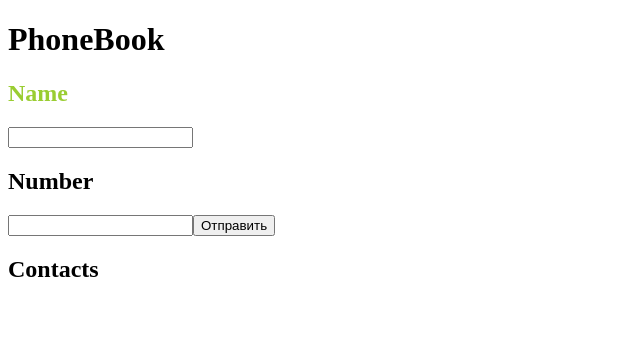
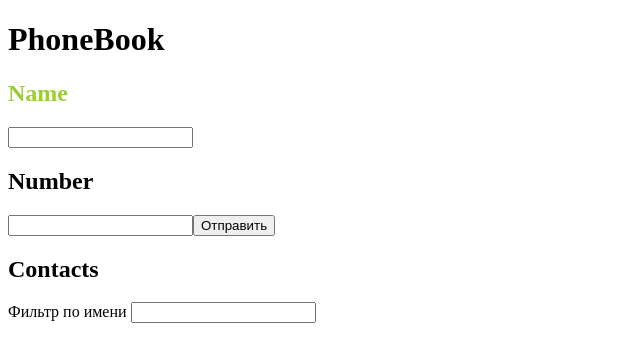
Before and after one commit to Anatoliy-Mostovoy/goit-react-hw-02-phonebook, a React (Create React App) app: page / in a window 1280 px wide. Shown: the top 362 px of the page, without its empty margins (0-640 px from the left). Built offline with nearby package versions, Linux system fonts and the light colour scheme.

Commit message:
done filter

```diff
--- a/src/App.js
+++ b/src/App.js
@@ -1,11 +1,13 @@
 import React, { Component } from 'react';
 import { Form } from './Components/Form/Form';
 import { Contacts } from './Components/Contacts/Contacts';
+import { Filter } from './Components/Filter/Filter';
 // import s from './App.module.css';
 
 export class App extends Component {
   state = {
     contacts: [],
+    filter: '',
   };
 
   getSubmitData = data => {
@@ -14,12 +16,26 @@ export class App extends Component {
     });
   };
 
+  changeFilterValue = event => {
+    this.setState({ filter: event.target.value });
+  };
+
+  getVisibleContacts = () => {
+    const { contacts, filter } = this.state;
+    return contacts.filter(contact =>
+      contact.name.toLowerCase().includes(filter.toLowerCase()),
+    );
+  };
+
   render() {
+    const visibleContacts = this.getVisibleContacts();
+
     return (
       <>
         <h1>PhoneBook</h1>
         <Form submitMethod={this.getSubmitData} />
-        <Contacts contacts={this.state.contacts} />
+        <Contacts contacts={visibleContacts} />
+        <Filter value={this.state.filter} onChange={this.changeFilterValue} />
       </>
     );
   }
--- /dev/null
+++ b/src/Components/Filter/Filter.js
@@ -0,0 +1,9 @@
+import React from 'react';
+
+export const Filter = ({ value, onChange }) => {
+  return (
+    <label>
+      Фильтр по имени <input type="text" value={value} onChange={onChange} />
+    </label>
+  );
+};
```
Also changed, not shown: src/Components/Filter/Filter.module.css (added).
